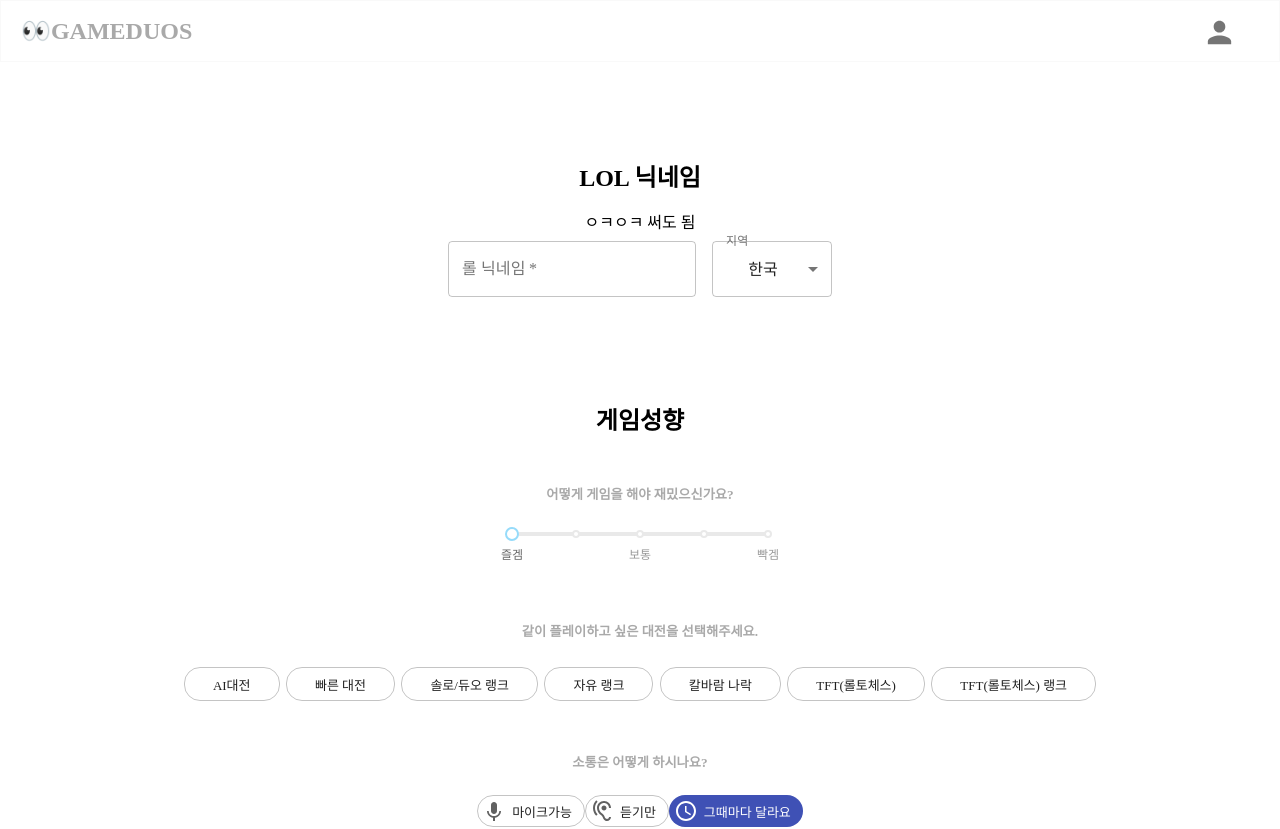
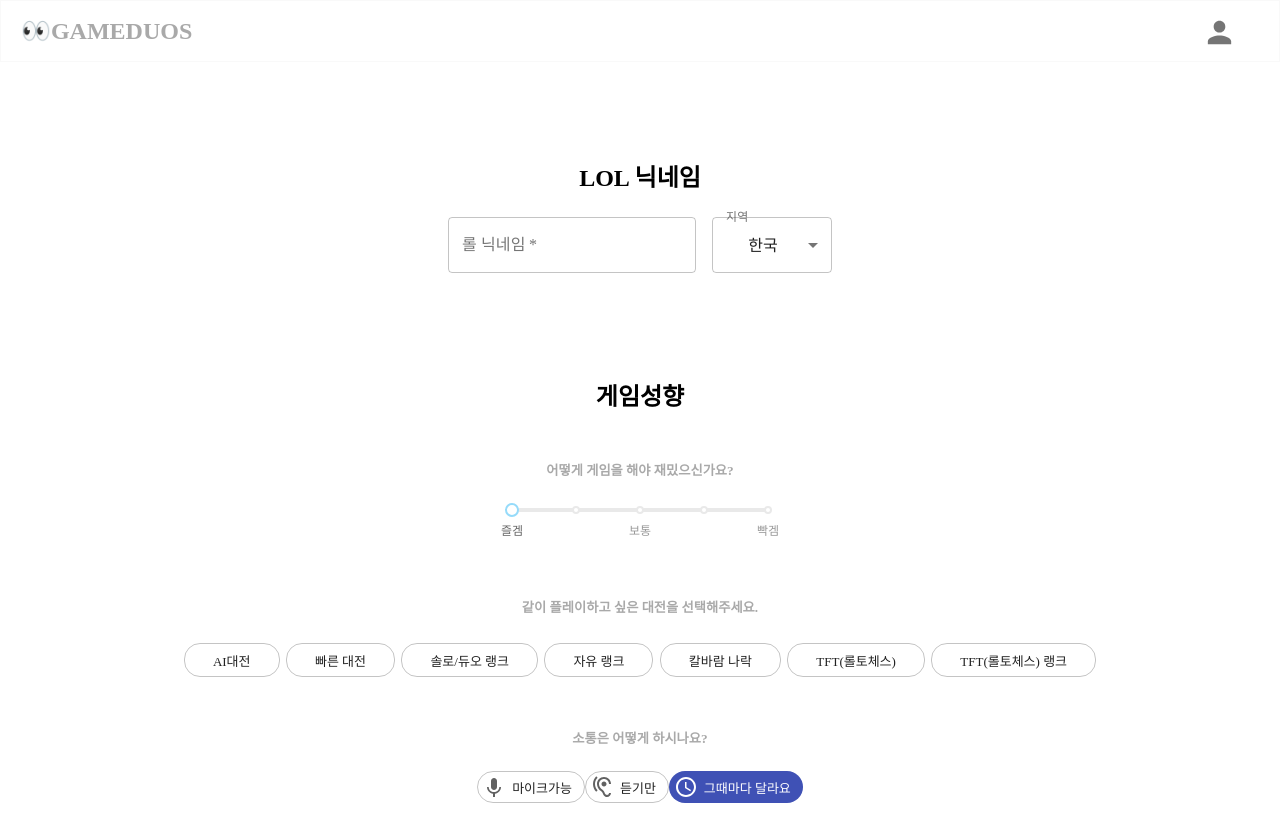
Before and after one commit to matamong/django-rest-react, a React (Create React App) app in the folder frontend/: page /lol-form in a window 1280 px wide. Shown: the top 829 px of the page. Built offline with nearby package versions, Linux system fonts and the light colour scheme; a web font is replaced by a local one.

Commit message:
<:bug: bug> : 닉네임 중복 체크 버그 수정 - lol_name을 더 이상 리턴해주지 않는데 lol_name으로 중복 체크 했었음

```diff
--- a/frontend/src/containers/LolForm.js
+++ b/frontend/src/containers/LolForm.js
@@ -10,6 +10,7 @@ import 'rc-slider/assets/index.css';
 import CircularProgress from '@material-ui/core/CircularProgress';
 import axios from 'axios';
 import LOLMatchingList from '../components/LOLMatchingList'
+import { Link } from 'react-router-dom';
 
 
 // https://stackoverflow.com/questions/58889116/updating-nested-object-in-react-hooks
@@ -90,10 +91,10 @@ const LolForm = ({ save_lol_usergame }) => {
             ).then(response => {
                 const profile = response.data
 
-                if (profile.lol_name === nickname) {
+                if (profile.region === null) {
+                    setIsNameDuplicated(false)
+                } else {
                     setIsNameDuplicated(true)
-                } else {
-                    setIsNameDuplicated(false)
                 }
             })
         } catch (e) {
@@ -236,7 +237,7 @@ const LolForm = ({ save_lol_usergame }) => {
                 <div className="lolform__nicknameregion__container">
                     <h2 className="lolform__title">LOL 닉네임</h2>
                     <div className="lolform__nickname__message">
-                        {isNameDuplicated === true ? '있는 닉넴!!' : 'ㅇㅋㅇㅋ 써도 됨'}
+                        {isNameDuplicated === true ? '이미 등록 된 닉네임이에요.' : ''}
                     </div>
                     <div className="lolform__nicnknameregion__items">
                         <div className="lolform__nickname">
--- a/frontend/src/containers/lolform.scss
+++ b/frontend/src/containers/lolform.scss
@@ -7,6 +7,9 @@
 // }
 .lolform__title {
   margin: 1em 0 1rem 0;
+}
+.lolform__nickname__message {
+  color: #ef4729;
 }
 .lolform__nicknameregion__container {
   width: 100%;
```
